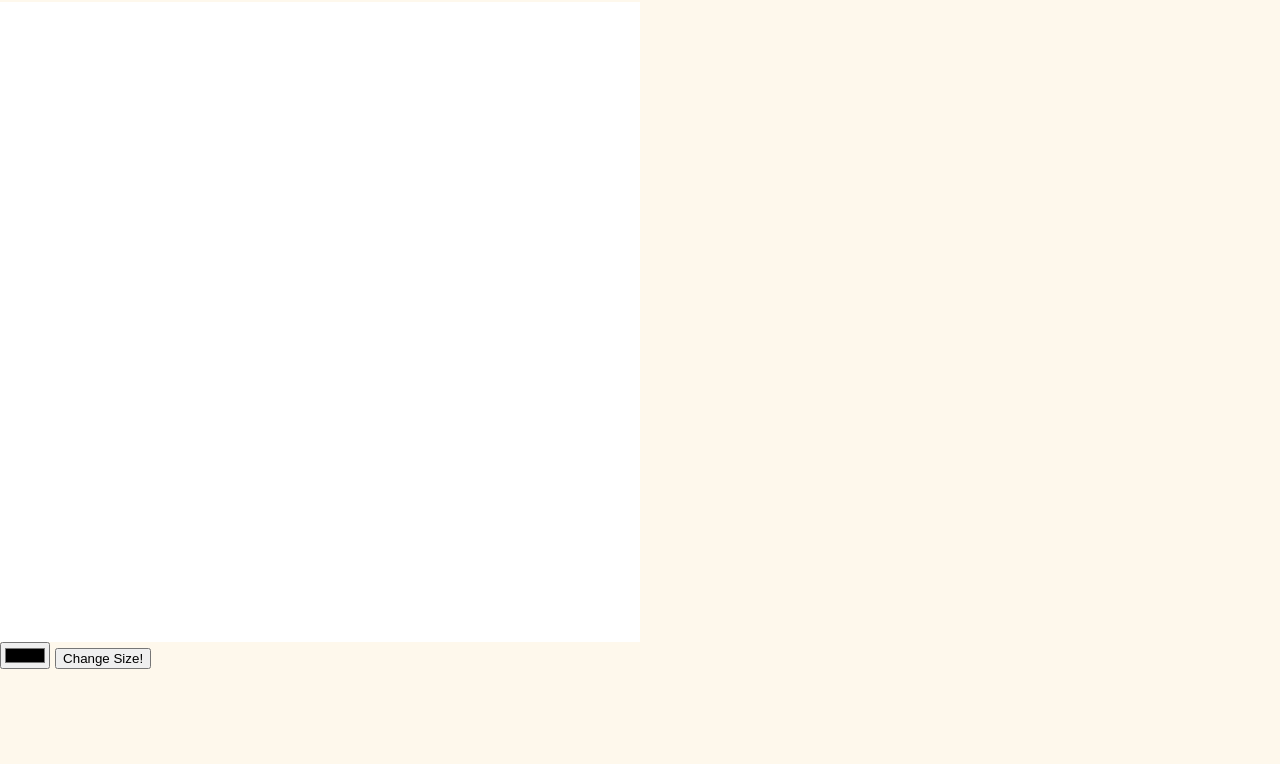
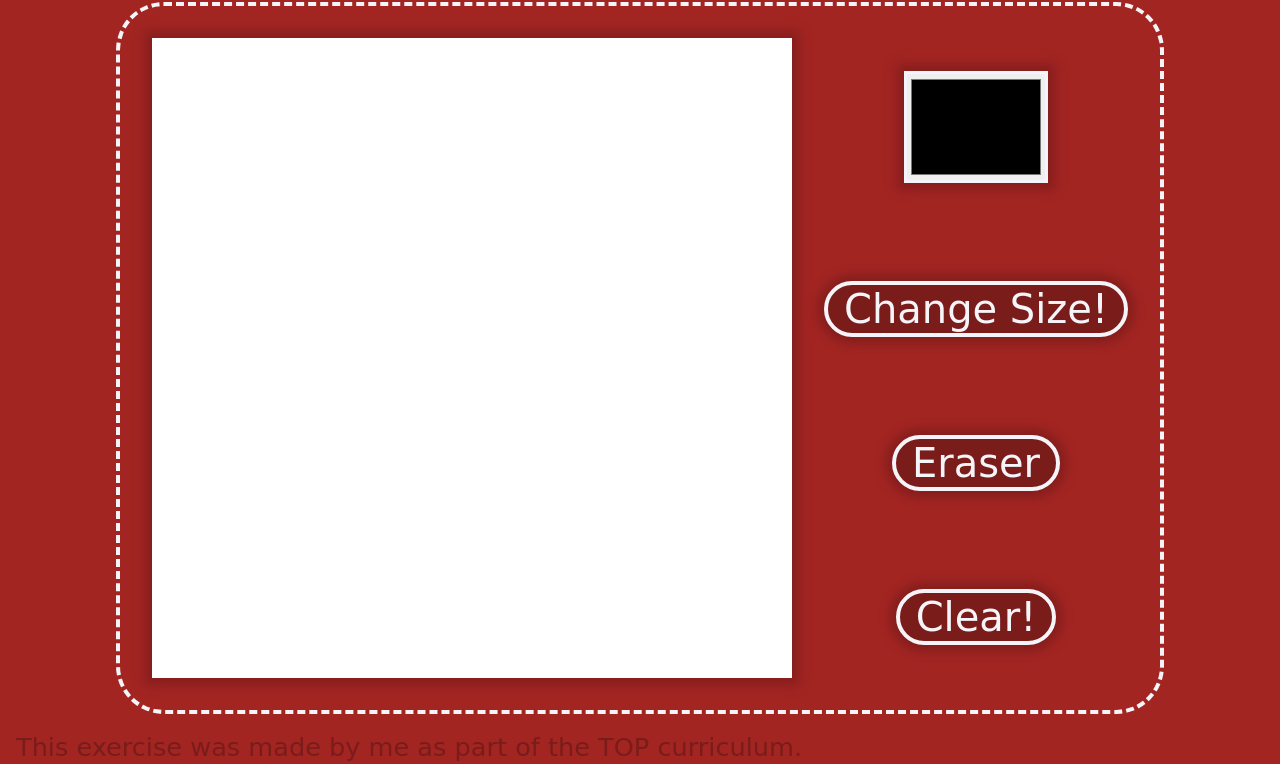
Before and after one commit to ggal04/etch-a-sketch, a plain HTML site: page index.html in a window 1280 px wide. Shown: the part 88-852 px from the top of the page. Before the commit the page ends 816 px from the top, so only its background shows below. Drawn offline with Linux system fonts and the light colour scheme; grey boxes are pictures that could not be loaded; a web font is replaced by a local one.

Commit message:
Add MVP UI

```diff
--- a/index.html
+++ b/index.html
@@ -1,9 +1,9 @@
 <!DOCTYPE html>
 <html lang="en">
     <head>
-    <meta charset="UTF-8">
-    <meta name="viewport" content="width=device-width, initial-scale=1.0">
-    <link rel="stylesheet" href="styles.css">
+        <meta charset="UTF-8" />
+        <meta name="viewport" content="width=device-width, initial-scale=1.0" />
+        <link rel="stylesheet" href="styles.css" />
         <script defer src="scripts.js"></script>
         <title>Etch-a-Sketch!</title>
     </head>
@@ -11,12 +11,33 @@
         <header class="navbar">
             <h1 class="title">Etch-a-Sketch!</h1>
         </header>
-    <div class="gridContainer">
+        <div class="center">
+            <div class="board">
+                <div class="gridContainer"></div>
+                <div class="controlpanel">
+                    <input type="color" class="paintcolor" />
+                    <button class="dimensionChange button">Change Size!</button>
+                    <button class="eraser button">Eraser</button>
+                    <button class="clear button">Clear!</button>
                 </div>
-    <div class="controlpanel">
-        <input type="color" class="paintcolor"/>
-        <button class="dimensionChange">Change Size!</button>
             </div>
-
+        </div>
+        <div class="footer">
+            <div>
+                <p class="footertext">
+                    This exercise was made by me as part of the TOP curriculum.
+                </p>
+            </div>
+            <div class="github">
+                <iframe
+                    src="https://ghbtns.com/github-btn.html?user=ggal04&type=follow&count=false&size=large"
+                    frameborder="0"
+                    scrolling="0"
+                    width="160"
+                    height="30"
+                    title="GitHub"
+                ></iframe>
+            </div>
+        </div>
     </body>
 </html>
--- a/scripts.js
+++ b/scripts.js
@@ -83,3 +83,21 @@ const colorPicker = document.querySelector('.paintcolor');
 colorPicker.addEventListener('change', () => {
     color = colorPicker.value;
 })
+
+const eraser = document.querySelector('.eraser')
+eraser.addEventListener('click', () => {
+    color = "#ffffff";
+})
+
+const clear = document.querySelector('.clear')
+clear.addEventListener('click', () => {
+    const grid = document.querySelector('.grid');
+    grid.remove();
+    generateGrid(size);
+    addListeners();
+    squareSize = 640 / size;
+    const allTheSquares = document.querySelectorAll('.square');
+    allTheSquares.forEach((square) => {
+        square.style.cssText = `height: ${squareSize}px; width: ${squareSize}px`
+    })
+})
--- a/styles.css
+++ b/styles.css
@@ -1,5 +1,5 @@
-@import url('https://fonts.googleapis.com/css2?family=Kablammo&display=swap');
-@import url('https://fonts.googleapis.com/css2?family=Handjet&display=swap');
+@import url("https://fonts.googleapis.com/css2?family=Kablammo&display=swap");
+@import url("https://fonts.googleapis.com/css2?family=Handjet&display=swap");
 
 /*
 Palette:
@@ -11,17 +11,29 @@ Palette:
 #1D201F
 */
 body {
-    background-color: #FEF8EC;
+    background-color: #a22522;
     margin: 0px;
-    font-family: 'Handjet', cursive;
-    height:100vh;
-    width:100vh;
-
+    height: 100vh;
+    width: 100vw;
+    display: flex;
+    flex-direction: column;
+    justify-content: space-between;
+}
+.center {
+    display: flex;
+    justify-content: center;
+    width: 100vw;
+}
+.controlpanel {
+    display: flex;
+    flex-direction: column;
+    justify-content: space-around;
+    align-items: center;
 }
 .title {
-    font-family: 'Kablammo', cursive;
+    font-family: "Kablammo", cursive;
     font-size: 50px;
-    color: #DA4471;
+    color: #f4f4f9;
     margin: 1rem;
     font-weight: normal;
     display: flex;
@@ -31,15 +43,70 @@ body {
 .gridContainer {
     display: flex;
     flex-direction: column;
-   /* box-shadow: 5px 5px 10px 2px rgba(0,0,0,.8); TEST THIS BETTER*/
-
+    margin: 1rem;
+    width: fit-content;
+    /* box-shadow: 5px 5px 10px 2px rgba(0,0,0,.8); TEST THIS BETTER*/
 }
-.row{
+.row {
     display: flex;
+    justify-content: center;
 }
 
-.square{
+.square {
     background-color: #ffffff;
     width: 40px;
     height: 40px;
 }
+.board {
+    display: flex;
+    justify-content: center;
+    border: 0.25rem #f4f4f9 solid;
+    border-radius: 3rem;
+    border-style: dashed;
+    background-color: #a22522;
+    width: fit-content;
+    padding: 1rem;
+}
+
+.button {
+    margin: 1rem;
+    font-family: "Handjet", cursive;
+    font-size: 2.5rem;
+    background-color: #7a1c1a;
+    border-radius: 2rem;
+    border: 0.25rem #f4f4f9 solid;
+    color: #f4f4f9;
+    padding-left: 1rem;
+    padding-right: 1rem;
+    box-shadow: 0px 0px 10px 7px #871e1d;
+}
+.paintcolor {
+    width: 9rem;
+    height: 7rem;
+    margin: 1rem;
+    box-shadow: 0px 0px 10px 7px #871e1d;
+    border: 0.2rem #f4f4f9 solid;
+}
+.grid {
+    box-shadow: 0px 0px 10px 7px #871e1d;
+}
+.footer {
+    background-color: #a22522;
+    font-size: 1rem;
+    font-family: "Helvetica", sans-serif;
+    color: #7a1c1a;
+    display: flex;
+    justify-content: space-between;
+    align-items: center;
+    margin: 1rem;
+}
+
+.footertext {
+    margin: 0px;
+    font-family: "Handjet", cursive;
+    font-size: 1.6rem;
+}
+
+.github {
+    background-color: #a22522;
+}
```
Lines whose indentation alone changed are shown as unchanged.
